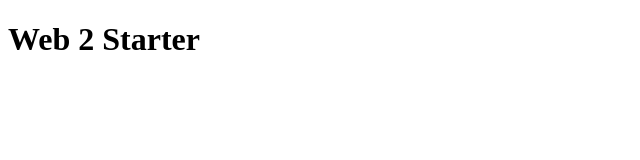
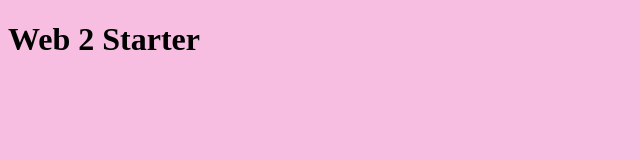
Before and after one commit to michelle0615/web-2-starter, a plain HTML site: page index.html in a window 1280 px wide. Shown: the whole page, without its empty margins (0-640 px from the left). Drawn offline with Linux system fonts and the light colour scheme.

Commit message:
Connected Style Sheet

```diff
--- /dev/null
+++ b/css/styles.css
@@ -0,0 +1,5 @@
+/* Styling */
+
+body{
+    background: #f7bee1;
+}
--- a/index.html
+++ b/index.html
@@ -4,6 +4,7 @@
     <meta charset="UTF-8">
     <meta name="viewport" content="width=device-width, initial-scale=1">
     <title>Web 2 Starter</title>
+    <link rel="stylesheet" href="css/styles.css">
 </head>
 <body>
 
```
Also changed, not shown: 1 other file.
